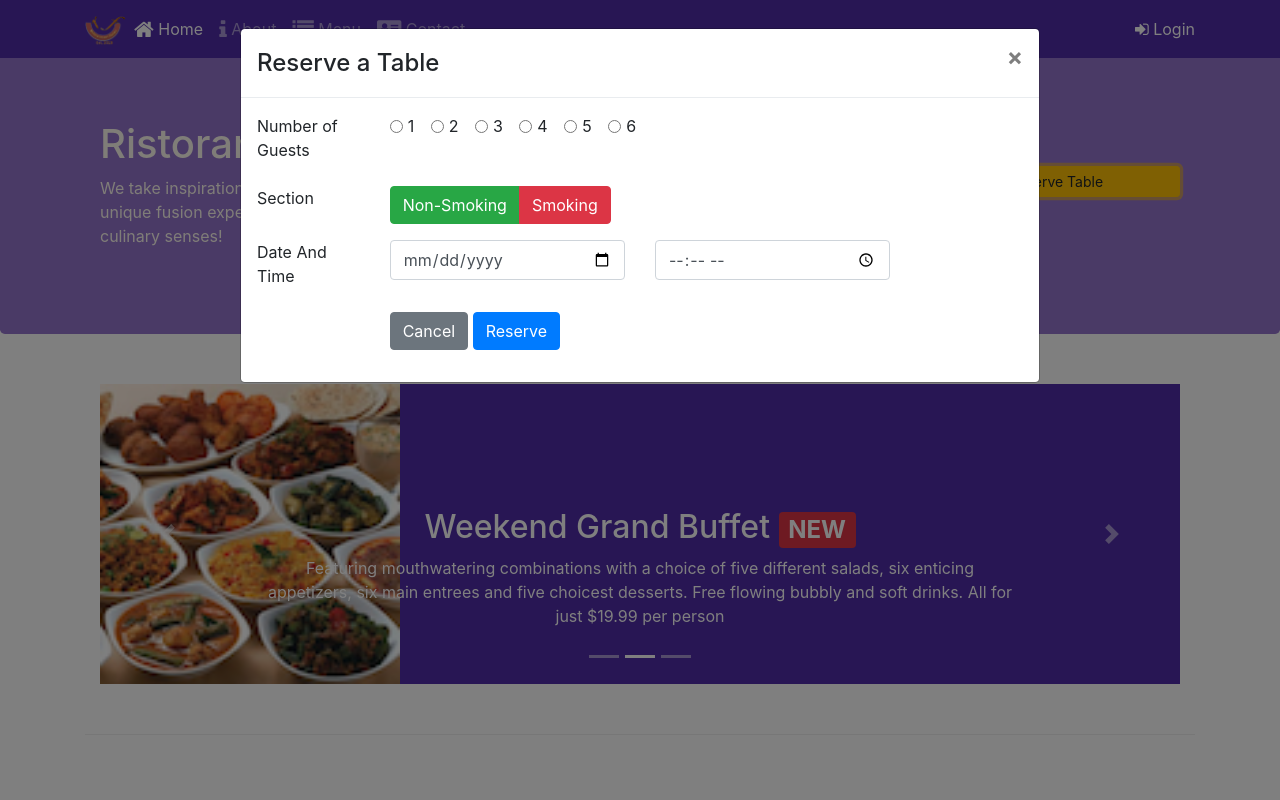
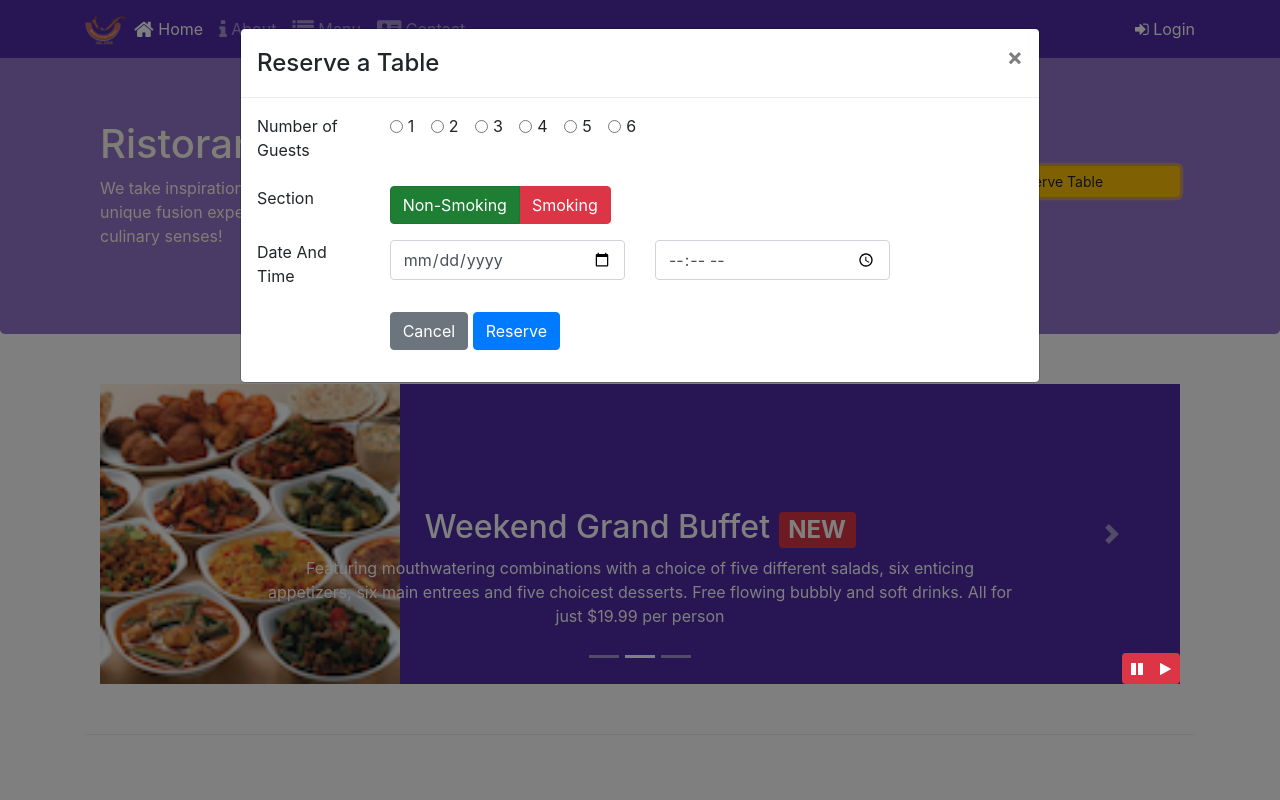
Before and after one commit to varunistar/Restaurant-website, a website: page index.html in a window 1280 px wide. Both pictures are taken after a click on the button "Reserve Table". Shown: the top 800 px of the page. Drawn offline with nearby package versions, Linux system fonts and the light colour scheme.

Commit message:
bootstrap jquery carousel-button

```diff
--- a/css/styles.css
+++ b/css/styles.css
@@ -59,3 +59,10 @@ body{
     left: 0;
     min-height: 300px;
 }
+
+#carousel-button{
+    position:absolute;
+    right:0;
+    bottom: 0;
+    z-index: 1000000;
+}
--- a/index.html
+++ b/index.html
@@ -147,7 +147,7 @@
                             <label for="section" class="col-12 col-sm-2">Section</label>
                             <div class="col-sm-10">
                                 <div class="btn-group btn-group-toggle" data-toggle="buttons">
-                                    <label class="btn btn-success">
+                                    <label class="btn btn-success active">
                                         <input type="radio" name="section" id="nonSmoking" autocomplete="off" checked> Non-Smoking
                                     </label>
                                     <label class="btn btn-danger">
@@ -218,6 +218,14 @@
                             <li data-target="#mycarousel" data-slide-to="1"></li>
                             <li data-target="#mycarousel" data-slide-to="2"></li>
                         </ol>
+                    </div>
+                    <div class="btn-group" id="carousel-button">
+                        <button class="btn btn-danger btn-sm" id="carousel-pause">
+                            <span class="fa fa-pause"></span>
+                        </button>
+                        <button class="btn btn-danger btn-sm" id="carousel-play">
+                            <span class="fa fa-play"></span>
+                        </button>
                     </div>
                 </div>
                 <a class="carousel-control-prev" href="#mycarousel" role="button" data-slide="prev">
@@ -332,6 +340,17 @@
     <script src="node_modules/jquery/dist/jquery.slim.min.js"></script>
     <script src="node_modules/popper.js/dist/umd/popper.min.js"></script>
     <script src="node_modules/bootstrap/dist/js/bootstrap.min.js"></script>
+    <script>
+        $(document).ready(function () {
+            $("#mycarousel").carousel({ interval: 2000 });
+            $("#carousel-pause").click(function () {
+                $("#mycarousel").carousel('pause');
+            });
+            $("#carousel-play").click(function () {
+                $("#mycarousel").carousel('cycle');
+            });
+        });
+    </script>
 </body>
 
 </html>
```
